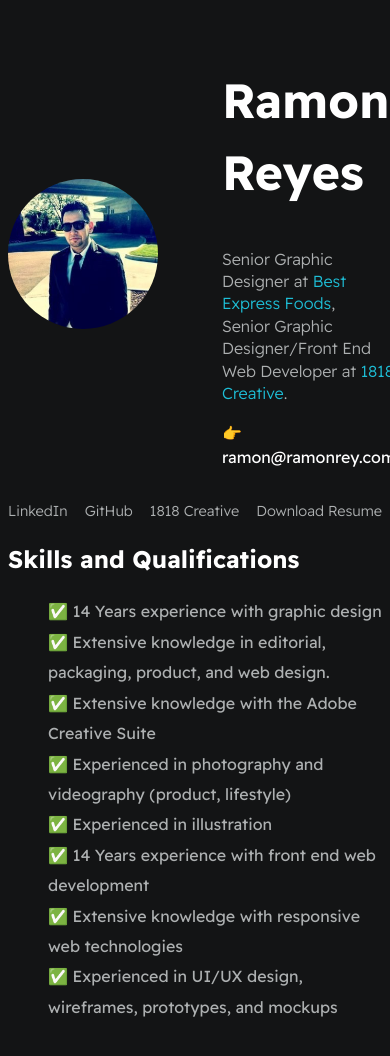
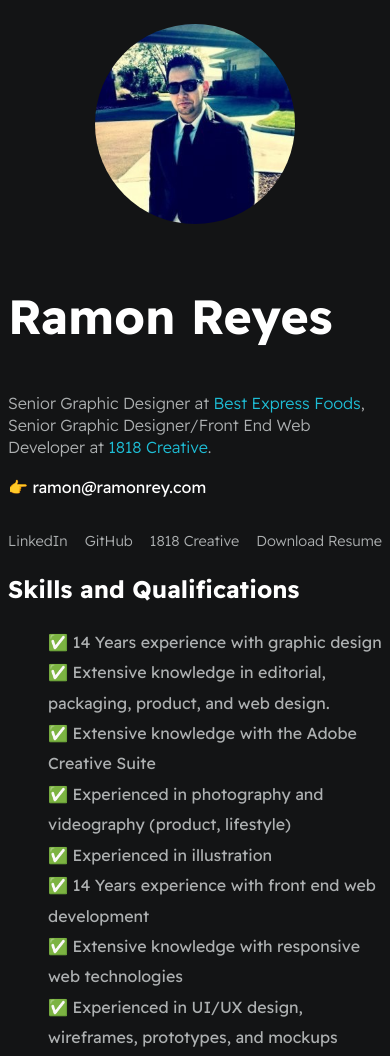
Before and after one commit to ramonrey/resume22, a plain HTML site: page index.html in a window 390 px wide. Shown: the top 1056 px of the page. Drawn offline with Linux system fonts and the light colour scheme.

Commit message:
index update 5

```diff
--- a/CSS/main.css
+++ b/CSS/main.css
@@ -135,3 +135,24 @@ a {
     background-color: var(--mainBorderColor);
     height: 1px;
 }
+
+@media(max-width:600px) {
+    #wrapper--hero{
+        flex-direction:column;
+        gap: 1em;
+    }
+
+    #profile-pic {
+        width: 200px;
+        height: 200px;
+    }
+
+    .section--page {
+        padding-top: 1em;
+        padding-bottom: 1em;
+    }
+
+    .card--work-history {
+        border-left: none;
+    }
+}
```
